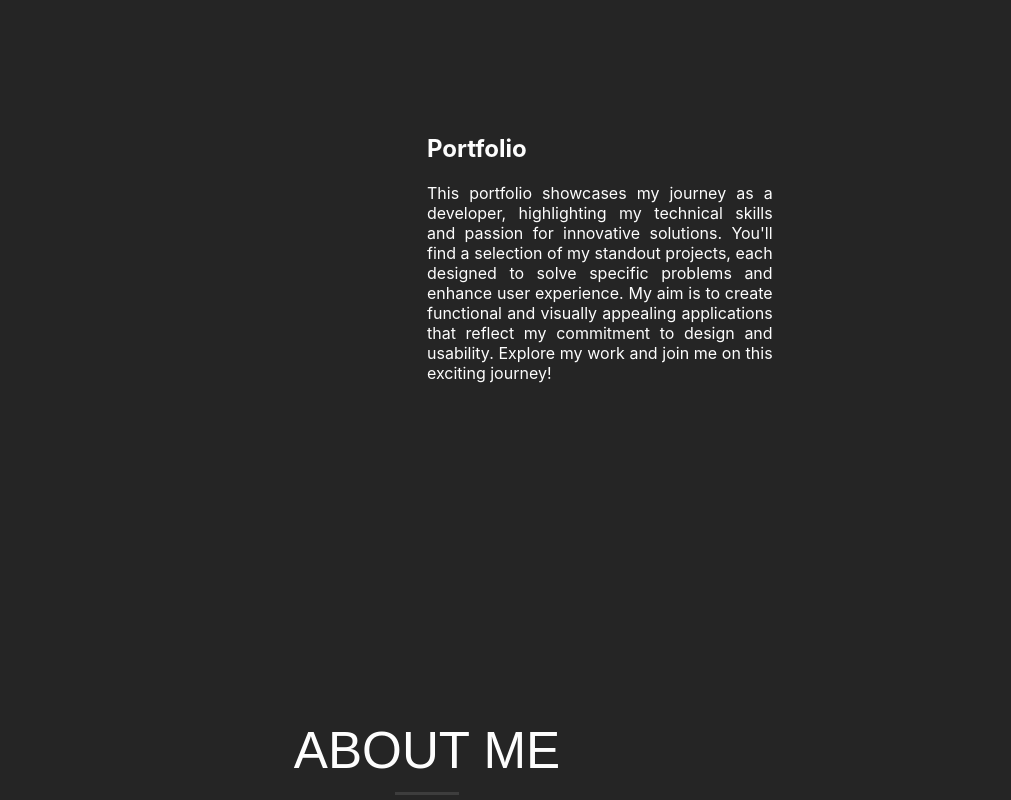
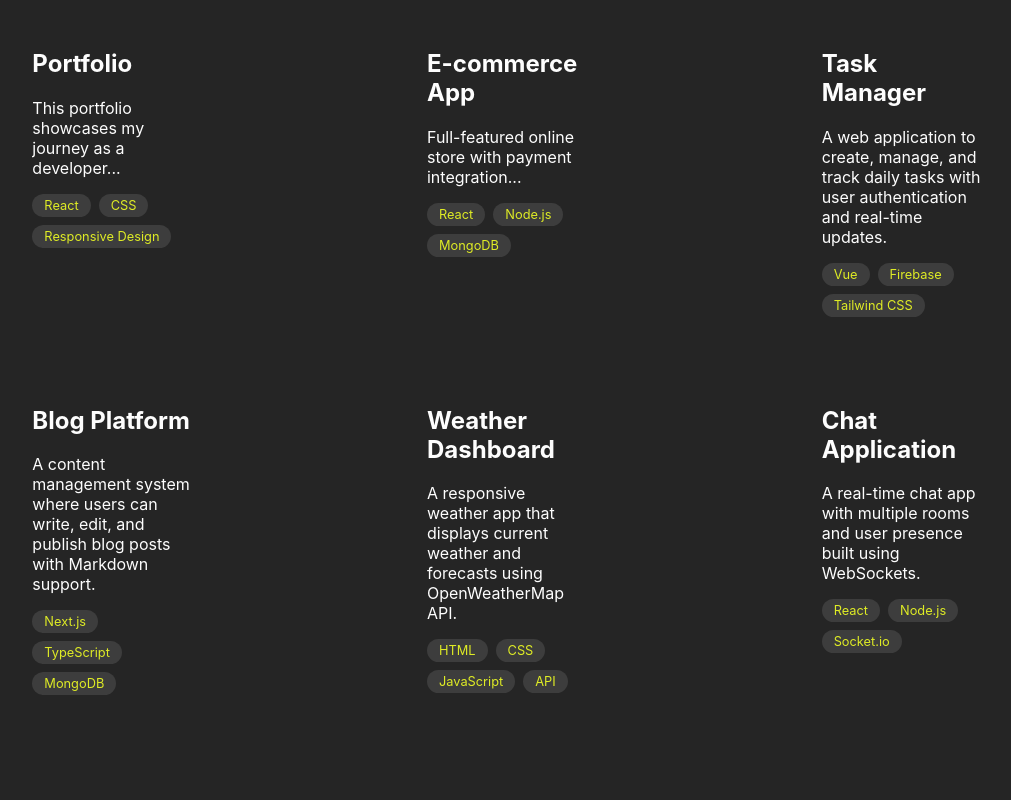
Before and after one commit to JEduardoVB/MyFirstRepository, a React (Create React App) app: page / in a window 1280 px wide. Shown: the part 1060-1860 px from the top of the page, without its empty margins (213-1224 px from the left). Built offline with nearby package versions, Linux system fonts and the light colour scheme; a web font is replaced by a local one.

Commit message:
Cambio de css en los proyectos, creación de componente ProjectCars y Skill

```diff
--- a/src/components/Navbar.js
+++ b/src/components/Navbar.js
@@ -14,6 +14,9 @@ const Navbar = () => {
                     <Link to="projects" smooth={true} duration={500}>Projects</Link>
                 </li>
                 <li className='Option-nav'>
+                    <Link to="skills" smooth={true} duration={500}>Skills</Link>
+                </li>
+                <li className='Option-nav'>
                     <Link to="about" smooth={true} duration={500}>About Me</Link>
                 </li>
                 <li className='Option-nav'>
--- /dev/null
+++ b/src/components/ProjectCard.js
@@ -0,0 +1,26 @@
+// components/ProjectCard.js
+import React from 'react';
+import '../styles/Proyects.css'; // Asegúrate de tener los estilos
+
+const ProjectCard = ({ title, description, imageUrl, tags }) => {
+  return (
+    <div className='Proyect'>
+      <div className='Port'>
+        {imageUrl && <img src={imageUrl} alt={title} />}
+      </div>
+      <div className='Content-Proyect'>
+        <h2 className='Name-Proyect'>{title}</h2>
+        <p className='Description-Proyect'>{description}</p>
+        {tags && (
+          <div className="project-tags">
+            {tags.map((tag, index) => (
+              <span key={index} className="tag">{tag}</span>
+            ))}
+          </div>
+        )}
+      </div>
+    </div>
+  );
+};
+
+export default ProjectCard;
--- /dev/null
+++ b/src/components/Skills.js
@@ -0,0 +1,52 @@
+import React from 'react';
+import '../styles/Skills.css';
+
+// Importa los iconos (puedes usar react-icons, SVG o imágenes)
+import { FaReact, FaNodeJs, FaHtml5, FaCss3Alt, FaJs, FaGitAlt } from 'react-icons/fa';
+import { SiTypescript, SiMongodb, SiExpress, SiTailwindcss } from 'react-icons/si';
+
+const Skills = () => {
+  const skillsData = [
+    { name: 'React', icon: <FaReact />, level: 'Avanzado' },
+    { name: 'JavaScript', icon: <FaJs />, level: 'Avanzado' },
+    { name: 'TypeScript', icon: <SiTypescript />, level: 'Intermedio' },
+    { name: 'HTML5', icon: <FaHtml5 />, level: 'Experto' },
+    { name: 'CSS3', icon: <FaCss3Alt />, level: 'Experto' },
+    { name: 'Node.js', icon: <FaNodeJs />, level: 'Intermedio' },
+    { name: 'MongoDB', icon: <SiMongodb />, level: 'Intermedio' },
+    { name: 'Express', icon: <SiExpress />, level: 'Intermedio' },
+    { name: 'Git', icon: <FaGitAlt />, level: 'Intermedio' },
+    { name: 'Tailwind', icon: <SiTailwindcss />, level: 'Avanzado' },
+  ];
+
+  return (
+    <section id="skills" className="skills-section">
+      <div className='Bar'>
+        <h2 className='Section-Bar'>SKILLS</h2>
+        <hr style={{ width: '5%', margin: '2vh 0vw', border: 'none', borderTop: '3px solid #fdfdfd' }} />
+        <p className='Description-Bar'>Tecnologías y herramientas que domino y uso en mis proyectos</p>
+      </div>
+
+      <div className="skills-container">
+        {skillsData.map((skill, index) => (
+          <div key={index} className="skill-card">
+            <div className="skill-icon">{skill.icon}</div>
+            <div className="skill-info">
+              <h3>{skill.name}</h3>
+              <div className="skill-level">
+                <div
+                  className="level-bar"
+                  style={{ width: skill.level === 'Experto' ? '100%' :
+                           skill.level === 'Avanzado' ? '80%' : '60%' }}
+                ></div>
+              </div>
+              <span className="skill-tag">{skill.level}</span>
+            </div>
+          </div>
+        ))}
+      </div>
+    </section>
+  );
+};
+
+export default Skills;
--- a/src/pages/Index.js
+++ b/src/pages/Index.js
@@ -1,7 +1,43 @@
 import React from 'react';
 import '../styles/Index.css';
 import '../styles/SectionsBar.css';
+import Skills from '../components/Skills';
+import ProjectCard from '../components/ProjectCard';
 import Photo from '../images/PhotoPersonal.jpg';
+
+
+const projectsData = [
+  {
+    title: "Portfolio",
+    description: "This portfolio showcases my journey as a developer...",
+    tags: ["React", "CSS", "Responsive Design"]
+  },
+  {
+    title: "E-commerce App",
+    description: "Full-featured online store with payment integration...",
+    tags: ["React", "Node.js", "MongoDB"]
+  },
+  {
+    title: "Task Manager",
+    description: "A web application to create, manage, and track daily tasks with user authentication and real-time updates.",
+    tags: ["Vue", "Firebase", "Tailwind CSS"]
+  },
+  {
+    title: "Blog Platform",
+    description: "A content management system where users can write, edit, and publish blog posts with Markdown support.",
+    tags: ["Next.js", "TypeScript", "MongoDB"]
+  },
+  {
+    title: "Weather Dashboard",
+    description: "A responsive weather app that displays current weather and forecasts using OpenWeatherMap API.",
+    tags: ["HTML", "CSS", "JavaScript", "API"]
+  },
+  {
+    title: "Chat Application",
+    description: "A real-time chat app with multiple rooms and user presence built using WebSockets.",
+    tags: ["React", "Node.js", "Socket.io"]
+  }
+];
 
 const Index = () => {
     return (
@@ -27,18 +63,25 @@ const Index = () => {
                     <p className='Description-Bar'>Conoce algunos proyectos personales y profesionales en los que he trabajado hasta el momento,
                     tal vez alguno sea de tu agrado y podamos hacer algo juntos</p>
                 </div>
-                <div className='Proyects' style={{padding: "10% 20%"}}>
-                    <div className='Proyect'>
-                        <div className='Port'></div>
-                        <div className='Content-Proyect'>
-                            <h2 className='Name-Proyect'>Portfolio</h2>
-                            <p className='Description-Proyect'>This portfolio showcases my journey as a developer, highlighting my technical skills and passion for innovative solutions.
-                            You'll find a selection of my standout projects, each designed to solve specific problems and enhance user experience.
-                            My aim is to create functional and visually appealing applications that reflect my commitment to design and usability.
-                            Explore my work and join me on this exciting journey!</p>
-                        </div>
-                    </div>
-                    {/* Puedes duplicar este bloque para más proyectos */}
+                <div className='Proyects' style={{padding: "5% 5%"}}>
+                    {projectsData.map((project, index) => (<ProjectCard
+                        key={index}
+                        title={project.title}
+                        description={project.description}
+                        tags={project.tags}
+                        />
+                        ))}
+                </div>
+            </section>
+
+            <section id="skills"></section>
+            <section className='Container-Skills'>
+                <div className='Bar'>
+                    <h2 className='Section-Bar'>SKILLS</h2>
+                    <hr style={{ width: '5%', margin: '2vh 0vw', border: 'none', borderTop: '3px solid #fdfdfd'}} />
+                </div>
+                <div className='Skills' style={{padding: "5% 5%"}}>
+
                 </div>
             </section>
 
@@ -47,7 +90,7 @@ const Index = () => {
             <section className='Container-AboutMe'>
                 <div className='Bar'>
                     <h2 className='Section-Bar'>ABOUT ME</h2>
-                    <hr style={{ width: '5%', margin: '2vh 0vw', border: 'none', borderTop: '3px solid #3d3d3d'}} />
+                    <hr style={{ width: '5%', margin: '2vh 0vw', border: 'none', borderTop: '3px solid #fdfdfd'}} />
                     <p className='Description-Bar'>Si necesitas saber quién soy, aquí encontraras un poco de información
                     sobre mi educación e historias.</p>
                 </div>
@@ -63,8 +106,8 @@ const Index = () => {
             <section className='Container-Contact'>
                 <div className='Bar'>
                     <h2 className='Section-Bar'>CONTACT</h2>
-                    <hr style={{ width: '5%', margin: '2vh 0vw', border: 'none', borderTop: '3px solid #3d3d3d'}} />
-                    <p className='Description-Bar'>Espero que estés buscando como contactarme porque te gustó algo que viste
+                    <hr style={{ width: '5%', margin: '2vh 0vw', border: 'none', borderTop: '3px solid #fdfdfd'}} />
+                    <p className='Description-Bar'>Espero que estés buscando como contactarme porque te gustó algo que te interesó
                     y no porque me quieras demandar</p>
                 </div>
 
--- a/src/styles/Index.css
+++ b/src/styles/Index.css
@@ -37,15 +37,4 @@ header img {
     margin-left: auto; /* Alinea la imagen a la derecha */
     display: block; /* Necesario para que margin-left: auto funcione */
 }
-/*PROYECTS*/
-.Proyect{
-    color: #fdfdfd;
-    display: grid;
-    grid-template-columns: repeat(2, 1fr);
-    padding: 5%;
-}
-.Description-Proyect{
-    color: #fdfdfd;
-    text-align: justify;
-}
 /*Style list Navbar*/
--- a/src/styles/Navbar.css
+++ b/src/styles/Navbar.css
@@ -31,7 +31,7 @@ a{
     transition: color 0.5s, font-size 0.3s;
 }
 a:hover{
-    color: #ffffff;
+    color: #dfec25;
     font-size: 110%;
 }
 /*-----------------------------Style Image-----------------------------*/
--- /dev/null
+++ b/src/styles/Proyects.css
@@ -0,0 +1,58 @@
+/*PROYECTOS INDIVIDUAL*/
+.Proyect{
+    color: #fdfdfd;
+    display: grid;
+    grid-template-columns: repeat(2, 1fr);
+    padding: 5%;
+    transition: transform 0.3s ease, box-shadow 0.3s ease;
+}
+
+.Proyect:hover {
+    transform: translateY(-5px);
+    box-shadow: 0 10px 20px rgba(0,0,0,0.1);
+  }
+/*TAGS*/
+.project-tags {
+    display: flex;
+    flex-wrap: wrap;
+    gap: 8px;
+    margin-top: 15px;
+  }
+
+.tag {
+    background: #3d3d3d;
+    color: #dfec25;
+    padding: 4px 12px;
+    border-radius: 20px;
+    font-size: 0.8rem;
+  }
+
+/*PROYECTOS EN GENERAL*/
+.Proyects {
+  display: grid;
+  grid-template-columns: repeat(auto-fill, minmax(300px, 1fr));
+  gap: 2rem;
+  padding: 5% 10%;
+}
+
+/*-------------------------RESPONSIVE----------------------*/
+/* Para pantallas grandes (3 columnas) */
+@media (min-width: 1200px) {
+  .Proyects {
+    grid-template-columns: repeat(3, 1fr);
+  }
+}
+
+/* Ajuste para tabletas (2 columnas) */
+@media (max-width: 1199px) and (min-width: 768px) {
+  .Proyects {
+    grid-template-columns: repeat(2, 1fr);
+  }
+}
+
+/* Mobile (1 columna) */
+@media (max-width: 767px) {
+  .Proyects {
+    grid-template-columns: 1fr;
+  }
+}
--- /dev/null
+++ b/src/styles/Skills.css
@@ -0,0 +1,71 @@
+/* Skills.css */
+.skills-section {
+    padding: 5% 10%;
+    background-color: #1d1d1d;
+    color: #fdfdfd;
+  }
+
+  .skills-container {
+    display: grid;
+    grid-template-columns: repeat(auto-fill, minmax(200px, 1fr));
+    gap: 1.5rem;
+    margin-top: 3rem;
+  }
+
+  .skill-card {
+    background: #2d2d2d;
+    border-radius: 10px;
+    padding: 1.5rem;
+    transition: transform 0.3s ease;
+    display: flex;
+    align-items: center;
+    gap: 1rem;
+  }
+
+  .skill-card:hover {
+    transform: translateY(-5px);
+    box-shadow: 0 10px 20px rgba(0, 0, 0, 0.2);
+  }
+
+  .skill-icon {
+    font-size: 2rem;
+    color: #61dafb; /* Color React (personalizable) */
+  }
+
+  .skill-info {
+    flex: 1;
+  }
+
+  .skill-info h3 {
+    margin: 0 0 0.5rem 0;
+    font-family: 'Raleway', sans-serif;
+  }
+
+  .skill-level {
+    height: 6px;
+    background: #3d3d3d;
+    border-radius: 3px;
+    margin-bottom: 0.5rem;
+  }
+
+  .level-bar {
+    height: 100%;
+    background: linear-gradient(90deg, #61dafb, #4fa3d1);
+    border-radius: 3px;
+  }
+
+  .skill-tag {
+    display: inline-block;
+    background: #3d3d3d;
+    color: #fdfdfd;
+    padding: 0.2rem 0.8rem;
+    border-radius: 20px;
+    font-size: 0.8rem;
+  }
+
+  /* Responsive */
+  @media (max-width: 768px) {
+    .skills-container {
+      grid-template-columns: repeat(auto-fill, minmax(150px, 1fr));
+    }
+  }
```
